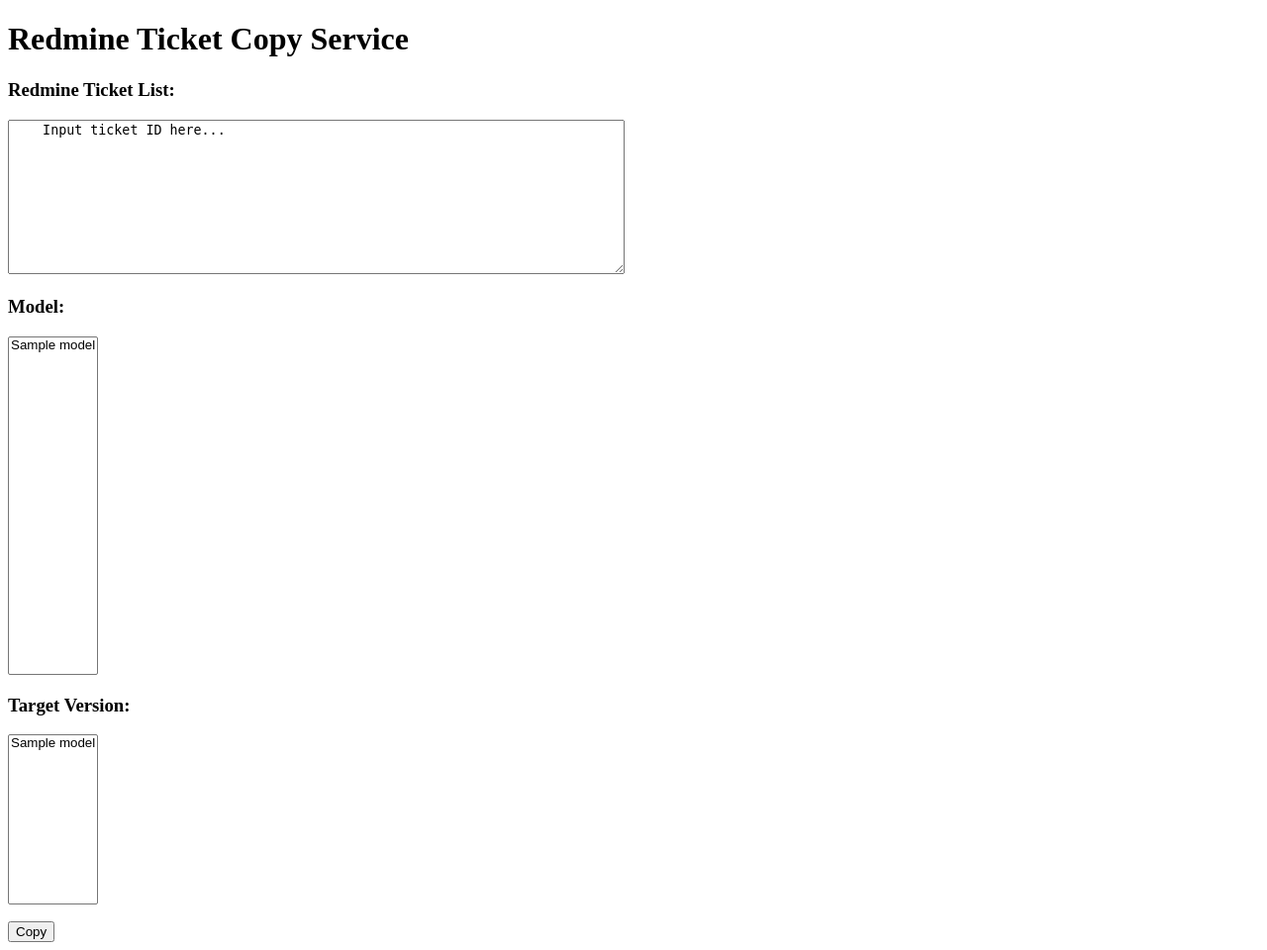
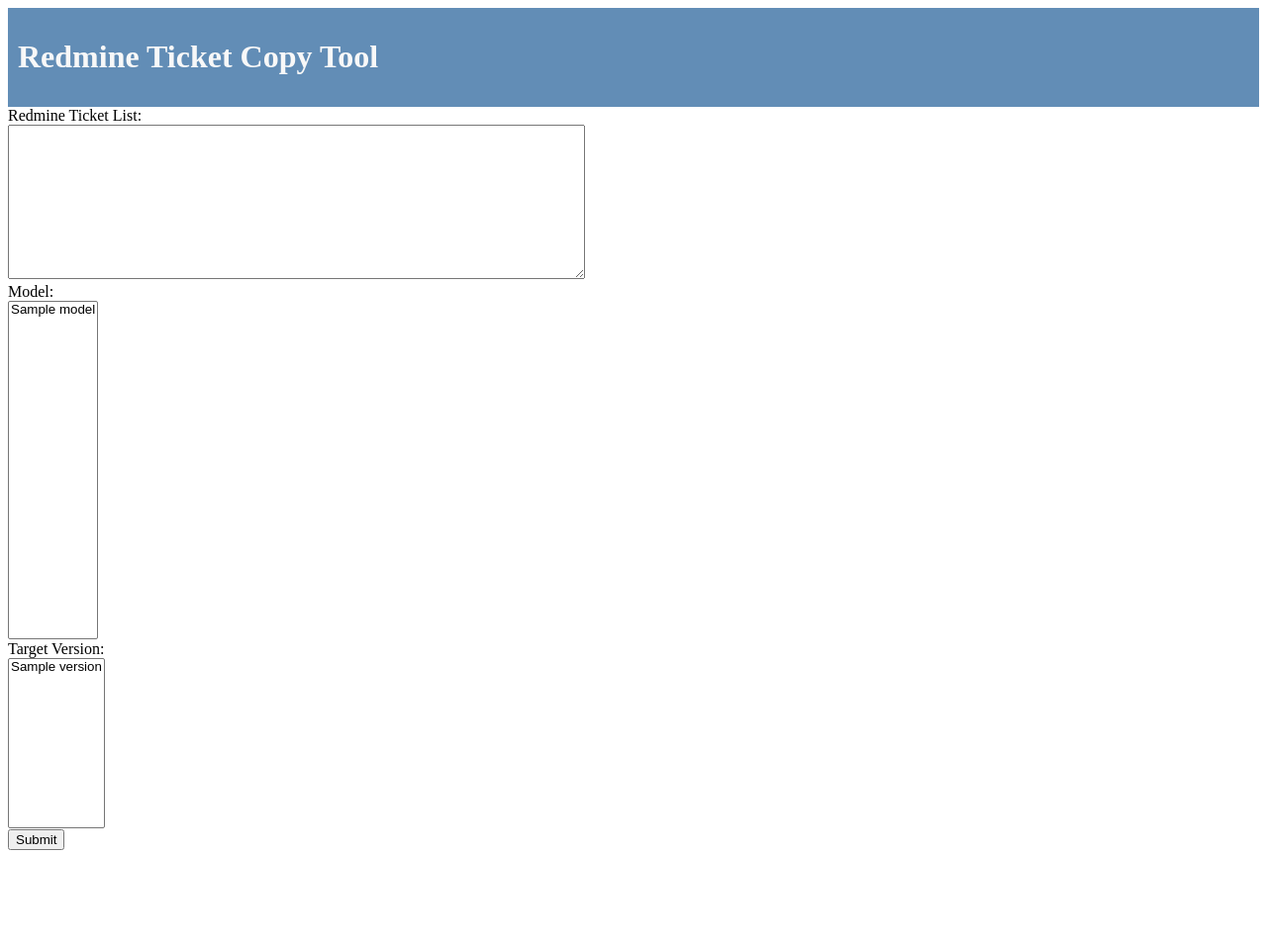
Before and after one commit to thomas-chu123/flask_redmine, a Flask app: template templates/index.html in a window 1280 px wide. Shown: the whole page at 99% size. After the commit the page ends 859 px from the top, so only its background shows below. Run offline with Flask 2, Linux system fonts and the light colour scheme; the template is opened without the code that fills it: most values are stand-ins (such as "Sample title", 1, 10 or a date in 2020).

Commit message:
second version

```diff
--- a/app.py
+++ b/app.py
@@ -5,204 +5,195 @@
 import sys, os
 import copy
 
-output_logging = 20
+redmine = ""
+model_list = []
+version_list = []
+version_dict = []
+output_logging = 10
 app = Flask(__name__)
 
-class Redmine_Copy():
-    def __init__(self, top=None):
-        super().__init__()
 
-        self.redmine = ""
-        self.model_list = []
-        self.start_logging()
-        self.redmine = self.redmine_connect()
+def start_logging():
+    # Enable the logging to console and file
+    for handler in logging.root.handlers[:]:
+        logging.root.removeHandler(handler)
+    logging.basicConfig(level=output_logging,
+                        format='%(asctime)s: [%(levelname)s] %(message)s',
+                        datefmt='%a, %d %b %Y %H:%M:%S',
+                        filename='redmine_copy.log',
+                        filemode='a')
 
-    def query_version(self):
-        version_list = []
-        versions = self.redmine.version.filter(project_id="emea-bu-bug-report")
-        # for testing
-        # versions = self.redmine.version.filter(project_id="redmine-evaluatoin")
-        for version_id in versions:
-            if "OPAL" in version_id.name or "opal" in version_id.name:
-                version_list.append({"name": version_id.name, "id": version_id.id})
-        return version_list
+    console = logging.StreamHandler()
+    console.setLevel(output_logging)
+    formatter = logging.Formatter('%(levelname)-4s %(message)s')
+    console.setFormatter(formatter)
+    logging.getLogger('').addHandler(console)
 
-    def redmine_connect(self):
-        # Redmine setting
-        redmine_version = '3.4.6-stable'
-        key = '9e162fa25b0267706cd589c99817b66403a8edfe'
-        server = 'http://172.20.0.37'
-        self.redmine = Redmine(server, key=key, version=redmine_version)
-        return
 
-    def query_model(self):
-        name_list = []
-        select_model = ["VMG", "DX", "AX", "EX", "WX", "PX", "PE", "EE"]
-        # issues = redmine.issue.filter(project_id='Telefonica', tracker_id=1, status_id='*')
-        # ticket = redmine.issue.get(126600)
-        model_field = self.redmine.custom_field.get(14)
-        for model in model_field.possible_values:
-            for selective in select_model:
-                if selective in model["value"]:
-                    name_list.append(model["value"])
-        return name_list
+def connect_redmine():
+    global redmine
+    redmine_version = '3.4.6-stable'
+    key = '9e162fa25b0267706cd589c99817b66403a8edfe'
+    server = 'http://172.20.0.37'
+    redmine = Redmine(server, key=key, version=redmine_version)
 
-    def query_model_test(self):
-        redmine_version = '3.4.6-stable'
-        key = '9e162fa25b0267706cd589c99817b66403a8edfe'
-        server = 'http://172.20.0.37'
-        redmine_server = Redmine(server, key=key, version=redmine_version)
 
-        name_list = []
-        select_model = ["VMG", "DX", "AX", "EX", "WX", "PX", "PE", "EE"]
-        # issues = redmine.issue.filter(project_id='Telefonica', tracker_id=1, status_id='*')
-        # ticket = redmine.issue.get(126600)
-        model_field = redmine_server.custom_field.get(14)
+def get_model_list():
+    global redmine, model_list
+    select_model = ["VMG", "DX", "AX", "EX", "WX", "PX", "PE", "EE"]
+    # issues = redmine.issue.filter(project_id='Telefonica', tracker_id=1, status_id='*')
+    # ticket = redmine.issue.get(126600)
+    model_field = redmine.custom_field.get(14)
+    for model in model_field.possible_values:
+        for selective in select_model:
+            if selective in model["value"]:
+                model_list.append(model["value"])
 
-        for service in service_profile:
-            service.append(service.name)
 
-        for model in model_field.possible_values:
-            for selective in select_model:
-                if selective in model["value"]:
-                    name_list.append(model["value"])
-        return name_list
+def get_version_list():
+    global redmine, version_list, version_dict
+    versions = redmine.version.filter(project_id="emea-bu-bug-report")
+    # for testing
+    # versions = redmine.version.filter(project_id="redmine-evaluatoin")
+    for version_id in versions:
+        if "OPAL" in version_id.name or "opal" in version_id.name:
+            version_dict.append({"name": version_id.name, "id": version_id.id})
+            version_list.append(version_id.name)
 
-    def start_copy(self):
-        model_list = []
 
-        tickets = self.TicketList.get("1.0", tk.END)
-        ticket_list = tickets.split("\n")
-        ticket_list = list(filter(None, ticket_list))
+def query_model_test():
+    redmine_version = '3.4.6-stable'
+    key = '9e162fa25b0267706cd589c99817b66403a8edfe'
+    server = 'http://172.20.0.37'
+    redmine_server = Redmine(server, key=key, version=redmine_version)
 
-        for i in self.ModelList.curselection():
-            model_list.append(self.ModelList.get(i))
+    name_list = []
+    select_model = ["VMG", "DX", "AX", "EX", "WX", "PX", "PE", "EE"]
+    # issues = redmine.issue.filter(project_id='Telefonica', tracker_id=1, status_id='*')
+    # ticket = redmine.issue.get(126600)
+    model_field = redmine_server.custom_field.get(14)
 
-        target_version_name = self.TargetVersion.get()
-        version_id = 0
-        for version in self.version_dict:
-            if target_version_name == version["name"]:
-                version_id = version["id"]
-                break
+    for service in service_profile:
+        service.append(service.name)
 
-        # print (tickets)
-        for ticket in ticket_list:
-            if ticket != "":
-                ticket_content = self.redmine.issue.get(int(ticket))
-                file_list = []
+    for model in model_field.possible_values:
+        for selective in select_model:
+            if selective in model["value"]:
+                name_list.append(model["value"])
+    return name_list
 
-                for item in ticket_content.attachments:
-                    filepath = item.download(savepath=os.getcwd(), filename=item.filename)
-                    file_list.append({'path': filepath, 'filename': item.filename})
 
-                for model in model_list:
-                    # print(ticket_content.custom_fields.get(14)['value'][0])
-                    if ticket_content.custom_fields.get(14)['value'][0] == model:
-                        logging.info("Copy ticket from ID#%s on model#%s is failed, target:%s, reason: exist model", \
-                                     ticket_content.id, model, target_version_name)
-                        continue
-                    else:
-                        issue = self.redmine.issue.new()
-                        issue.project_id = ticket_content['project']['id']
-                        issue.subject = ticket_content['subject']
-                        issue.tracker_id = ticket_content['tracker_id']
-                        issue.description = ticket_content['description']
-                        issue.status_id = 1
-                        issue.fixed_version_id = version_id
+def priority_convert(level):
+    if level == 6:
+        val = 19
+    elif level == 5:
+        val = 20
+    elif level == 4:
+        val = 21
+    else:
+        val = level
+    return int(val)
 
-                        try:
-                            issue.custom_fields = [{'id': 14, 'value': model},
-                                                   {'id': 5, 'value': ticket_content.custom_fields.get(5)['value']},
-                                                   {'id': 36, 'value': ticket_content.custom_fields.get(36)['value']},
-                                                   {'id': 21, 'value': ticket_content.custom_fields.get(21)['value']},
-                                                   {'id': 19, 'value': "CPE"},
-                                                   {'id': 6, 'value': ticket_content.custom_fields.get(6)['value']},
-                                                   {'id': 34, 'value': ticket_content.custom_fields.get(34)['value']},
-                                                   {'id': 18, 'value': ticket_content.custom_fields.get(18)['value']},
-                                                   {'id': 38, 'value': ticket_content.custom_fields.get(38)['value']}]
-                        except Exception as e:
-                            logging.info(
-                                "Copy ticket from ID#%s on model#%s is failed on new ID#%s, target:%s, reason:%s", \
-                                ticket_content.id, model, issue.id, target_version_name, e)
-                            continue
-
-                        issue.priority_id = self.priority_convert(ticket_content['priority']['id'])
-                        # report_date = datetime.datetime.strptime(datetime, "%Y/%m/%d").date()
-                        # issue.start_date = report_date
-
-                        copy_file_list = copy.deepcopy(file_list)
-                        if ticket_content['attachments'] != "N/A":
-                            issue.uploads = copy_file_list
-                        try:
-                            issue.save()
-
-                            relation = self.redmine.issue_relation.new()
-                            relation.issue_id = issue.id
-                            relation.issue_to_id = ticket_content.id
-                            relation.relation_type = 'copied_from'
-                            relation.save()
-
-                            logging.info("Copy ticket from ID#%s on model#%s is created on new ID#%s, target:%s", \
-                                         ticket_content.id, model, issue.id, target_version_name)
-                        except Exception as e:
-                            # print(e)
-                            logging.info(
-                                "Copy ticket from ID#%s on model#%s is failed on new ID#%s, target:%s, reason:%s", \
-                                ticket_content.id, model, issue.id, target_version_name, e)
-                            continue
-
-            # path = os. getcwd()
-            for file in file_list:
-                os.remove(os.getcwd() + "\\" + file['filename'])
-
-        tk.messagebox.showinfo("INFO", "Copy Ticket Is Finished")
-        return
-
-    def start_logging(self):
-        # Enable the logging to console and file
-        for handler in logging.root.handlers[:]:
-            logging.root.removeHandler(handler)
-        logging.basicConfig(level=output_logging,
-                            format='%(asctime)s: [%(levelname)s] %(message)s',
-                            datefmt='%a, %d %b %Y %H:%M:%S',
-                            filename='redmine_copy.log',
-                            filemode='a')
-
-        console = logging.StreamHandler()
-        console.setLevel(output_logging)
-        formatter = logging.Formatter('%(levelname)-4s %(message)s')
-        console.setFormatter(formatter)
-        logging.getLogger('').addHandler(console)
-
-    def priority_convert(self, level):
-        if level == 6:
-            val = 19
-        elif level == 5:
-            val = 20
-        elif level == 4:
-            val = 21
-        else:
-            val = level
-        return int(val)
 
 @app.route('/')
 def index_page():
-    model_list = []
-    version_list = []
-    version_dict = []
-
-    Redmine_Copy()
-    model_list = Redmine_Copy.query_models()
-
-    for model in model_list:
-        self.ModelList.insert(tk.END, model)
-
-    version_dict = self.query_version()
-    for version in self.version_dict:
-        self.version_list.append(version["name"])
+    global redmine, model_list, version_list, version_dict
+    start_logging()
+    connect_redmine()
+    get_model_list()
+    get_version_list()
 
     return render_template('index.html', models=model_list, versions=version_list)
 
 
+@app.route('/submit', methods=['POST'])
+def submit():
+    global redmine, model_list, version_list, version_dict
+    if redmine==None or redmine=="":
+        return redirect('/')
+
+    selected_ticket_list = request.form['ticket_list'].replace("\r", "").split("\n")
+    selected_model_list = request.form.getlist('model_list')
+    selected_target_version = request.form['target_version']
+    file_list = []
+
+    selected_version_id = 0
+    for version in version_dict:
+        if selected_target_version == version["name"]:
+            selected_version_id = version["id"]
+            break
+
+    for ticket in selected_ticket_list:
+        if ticket != "":
+            ticket_content = redmine.issue.get(int(ticket))
+
+            for item in ticket_content.attachments:
+                filepath = item.download(savepath=os.getcwd(), filename=item.filename)
+                file_list.append({'path': filepath, 'filename': item.filename})
+
+            for model in selected_model_list:
+                # print(ticket_content.custom_fields.get(14)['value'][0])
+                try:
+                    ticket_model_name = ticket_content.custom_fields.get(14)['value'][0]
+                except Exception as e:
+                    ticket_model_name = ""
+
+                if ticket_model_name == model:
+                    logging.info("Copy ticket from ID#%s on model#%s is failed, target:%s, reason: exist model", \
+                                 ticket_content.id, model, selected_target_version)
+                    continue
+                else:
+                    issue = redmine.issue.new()
+                    issue.project_id = ticket_content['project']['id']
+                    issue.subject = ticket_content['subject']
+                    issue.tracker_id = ticket_content['tracker']['id']
+                    issue.description = ticket_content['description']
+                    issue.status_id = 1
+                    issue.fixed_version_id = selected_version_id
+                    issue.start_date = ""
+                    issue.due_date = ""
+
+                    try:
+                        issue.custom_fields = [{'id': 14, 'value': model},
+                                               {'id': 19, 'value': "CPE"},
+                                               {'id': 6, 'value': ticket_content.custom_fields.get(6)['value']},
+                                               {'id': 18, 'value': ticket_content.custom_fields.get(18)['value']},
+                                               {'id': 38, 'value': ticket_content.custom_fields.get(38)['value']}]
+                    except Exception as e:
+                        logging.info(
+                            "Copy ticket from ID#%s on model#%s is failed on new ID#%s, target:%s, reason:%s", \
+                            ticket_content.id, model, issue.id, selected_target_version, e)
+                        continue
+
+                    issue.priority_id = priority_convert(ticket_content['priority']['id'])
+                    # report_date = datetime.datetime.strptime(datetime, "%Y/%m/%d").date()
+                    # issue.start_date = report_date
+
+                    copy_file_list = copy.deepcopy(file_list)
+                    if ticket_content['attachments'] != "N/A":
+                        issue.uploads = copy_file_list
+                    try:
+                        issue.save()
+
+                        relation = redmine.issue_relation.new()
+                        relation.issue_id = issue.id
+                        relation.issue_to_id = ticket_content.id
+                        relation.relation_type = 'copied_from'
+                        relation.save()
+
+                        logging.info("Copy ticket from ID#%s on model#%s is created on new ID#%s, target:%s", \
+                                     ticket_content.id, model, issue.id, selected_target_version)
+                    except Exception as e:
+                        # print(e)
+                        logging.info(
+                            "Copy ticket from ID#%s on model#%s is failed on new ID#%s, target:%s, reason:%s", \
+                            ticket_content.id, model, issue.id, selected_target_version, e)
+                        continue
+        # path = os. getcwd()
+        for file in file_list:
+            os.remove(os.getcwd() + "/" + file['filename'])
+    return "Copy Ticket Is Finished"
+
+
 if __name__ == '__main__':
     app.run()
--- a/templates/index.html
+++ b/templates/index.html
@@ -5,25 +5,26 @@
     <title>{% block title %}{% endblock %}</title>
 </head>
 <body>
-    <h1>Redmine Ticket Copy Service</h1>
-    <h3>Redmine Ticket List:</h3>
-    <textarea rows = "10" cols = "75" name = "Redmine Ticket List">
-    Input ticket ID here...
-    </textarea>
-    <h3>Model:</h3>
-        <select id="model" size="20" multiple="multiple" width="200">
-            {% for model in models %}
-                <option>{{ model }}</option>
+    <div style="background-color: #628DB6;color: #F8F8F8;padding: 10px;">
+        <h1><b>Redmine Ticket Copy Tool</b></h1>
+    </div>
+
+    <form method="POST"  action="{{  url_for('submit') }}">
+        <label for="ticket_list">Redmine Ticket List:</label><br />
+        <textarea id="ticket_list" rows = "10" cols = "70" name="ticket_list"></textarea><br />
+        <label for="model_list">Model:</label><br />
+            <select id="model_list" name="model_list" size="20" multiple="multiple">
+                {% for model in models %}
+                    <option>{{ model }}</option>
+                {% endfor %}
+            </select><br />
+        <label for="target_version">Target Version:</label><br />
+            <select id="target_version" name="target_version" size="10">
+            {% for version in versions %}
+                <option>{{ version }}</option>
             {% endfor %}
-        </select>
-    <br>
-    <h3>Target Version:</h3>
-        <select id="target_version" size="10" multiple="multiple" width="200">
-        {% for model in models %}
-            <option>{{ model }}</option>
-        {% endfor %}
-        </select>
-    <p></p>
-    <input type="button" value="Copy" onClick="index.html">
+            </select><br />
+        <input type="submit" value="Submit">
+    </form>
 </body>
 </html>
--- a/ticket_copy.py
+++ b/ticket_copy.py
@@ -117,6 +117,9 @@
                 version_id = version["id"]
                 break
 
+        // create a function to copy ticket
+        def copy_ticket(ticket_content, model_list, target_version_name, version_id):
+
         #print (tickets)
         for ticket in ticket_list:
             if ticket !="":
```
Also changed, not shown: templates/success.html (added, +14 -0 lines).
